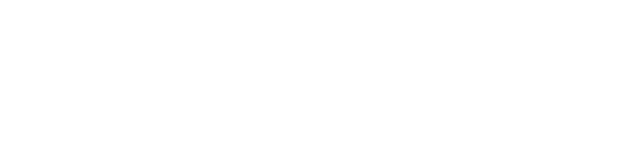
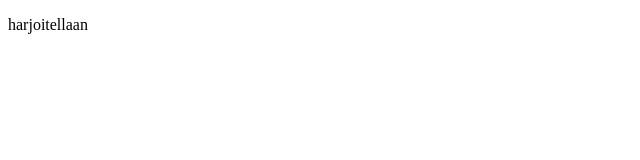
Before and after one commit to valtterilamsa/git-harkka, a plain HTML site: page index.html in a window 1280 px wide. Shown: the whole page, without its empty margins (0-640 px from the left). Drawn offline with Linux system fonts and the light colour scheme.

Commit message:
index.html changed

```diff
--- a/index.html
+++ b/index.html
@@ -5,6 +5,6 @@
     <title>title</title>
 </head>
 <body>
-
+    <p>harjoitellaan</p>
 </body>
 </html>
```
